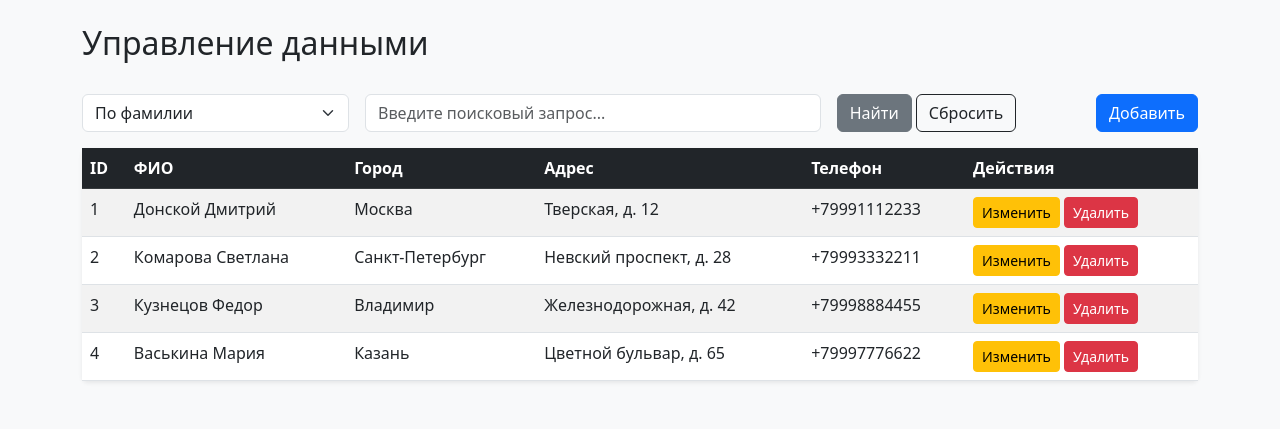
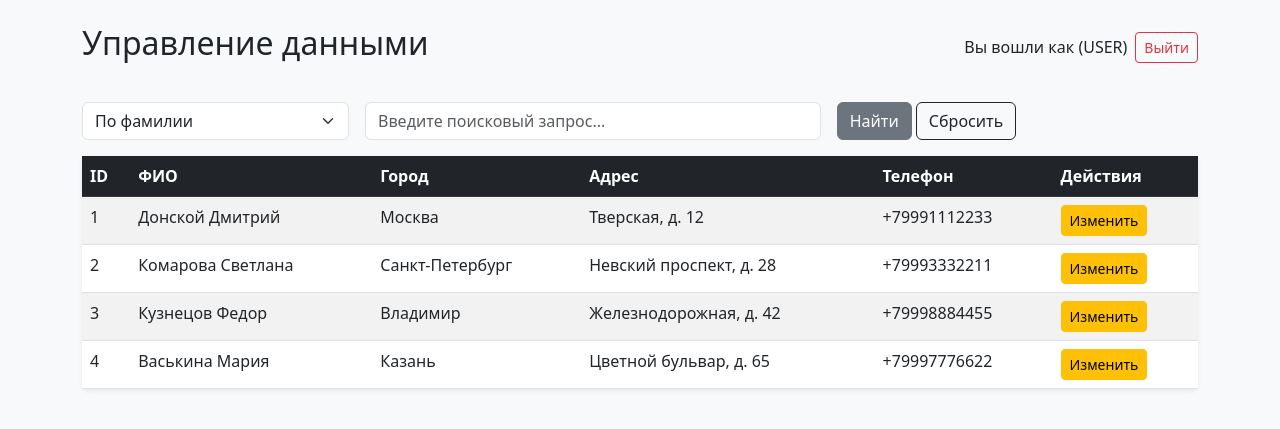
Before and after one commit to Alesya0711/RKP_lab2, a Spring Boot app: page /persons in a window 1280 px wide. Shown: the top 429 px of the page. Run offline with Spring Boot 4, Linux system fonts and the light colour scheme.

Commit message:
лабораторная №6

```diff
--- a/pom.xml
+++ b/pom.xml
@@ -52,6 +52,11 @@
 
 		<dependency>
 			<groupId>org.springframework.boot</groupId>
+			<artifactId>spring-boot-starter-security</artifactId>
+		</dependency>
+
+		<dependency>
+			<groupId>org.springframework.boot</groupId>
 			<artifactId>spring-boot-starter-jdbc</artifactId>
 		</dependency>
 		<dependency>
--- a/src/main/java/com/example/demo/controller/PersonController.java
+++ b/src/main/java/com/example/demo/controller/PersonController.java
@@ -10,6 +10,8 @@ import org.springframework.stereotype.Controller;
 import org.springframework.ui.Model;
 import org.springframework.validation.BindingResult;
 import org.springframework.web.bind.annotation.*;
+import org.springframework.security.access.AccessDeniedException;
+import org.springframework.security.core.Authentication;
 
 import java.util.Optional;
 
@@ -58,7 +60,14 @@ public class PersonController {
 
     @PostMapping("/save")
     public String savePerson(@Valid @ModelAttribute("person") Person person, BindingResult result,
-                             @RequestParam("address.city.id") Long cityId, Model model) {
+                             @RequestParam("address.city.id") Long cityId, Model model,
+                             Authentication authentication) {
+        boolean isAdmin = authentication.getAuthorities().stream()
+                .anyMatch(a -> a.getAuthority().equals("ROLE_ADMIN"));
+        if (person.getId() == null && !isAdmin) {
+            throw new AccessDeniedException("Создавать записи может только ADMIN");
+        }
+
         if (result.hasErrors()) {
             model.addAttribute("cities", cityRepository.findAll());
             return "person-form";
--- a/src/main/resources/data.sql
+++ b/src/main/resources/data.sql
@@ -19,3 +19,9 @@ VALUES ('Кузнецов', 'Федор', 'Николаевич', 'Мужско
 
 INSERT INTO persons (last_name, first_name, middle_name, gender, nationality, height, weight, birth_date, phone_number, address_id)
 VALUES ('Васькина', 'Мария', 'Викторовна', 'Женский', 'Русская', 169.0, 72.0, '2006-11-06', '+79997776622', 4);
+
+INSERT INTO users (username, password, role)
+VALUES ('admin', '$2b$10$EhS1mss7cF/mHCraYwe/ieZHypt2SpztNVgRZowrLT.CTb9mlvT2G', 'ROLE_ADMIN');
+
+INSERT INTO users (username, password, role)
+VALUES ('user', '$2b$10$Sgcmt7.jVQFMIWjJWmT3MOmf0C6l4RQi7EozH1na/dOkgemcv07H2', 'ROLE_USER');
--- a/src/main/resources/templates/persons.html
+++ b/src/main/resources/templates/persons.html
@@ -7,7 +7,14 @@
 </head>
 <body class="bg-light">
 <div class="container mt-4">
-    <h2>Управление данными</h2>
+    <div class="d-flex justify-content-between align-items-center">
+        <h2>Управление данными</h2>
+        <form th:action="@{/logout}" method="post" class="d-flex align-items-center gap-2">
+        <span>Вы вошли как <strong th:text="${currentUser}"></strong>
+              (<span th:text="${isAdmin} ? 'ADMIN' : 'USER'"></span>)</span>
+            <button type="submit" class="btn btn-outline-danger btn-sm">Выйти</button>
+        </form>
+    </div>
 
     <form th:action="@{/persons/search}" method="post" class="row g-3 my-3">
         <div class="col-md-3">
@@ -23,7 +30,7 @@
         <div class="col-md-4">
             <button type="submit" class="btn btn-secondary">Найти</button>
             <a th:href="@{/persons}" class="btn btn-outline-dark">Сбросить</a>
-            <a th:href="@{/persons/new}" class="btn btn-primary float-end">Добавить</a>
+            <a th:if="${isAdmin}" th:href="@{/persons/new}" class="btn btn-primary float-end">Добавить</a>
         </div>
     </form>
 
@@ -35,7 +42,7 @@
             <th>Город</th>
             <th>Адрес</th>
             <th>Телефон</th>
-            <th>Действия</th>
+            <th >Действия</th>
         </tr>
         </thead>
         <tbody>
@@ -45,9 +52,10 @@
             <td th:text="${p.address.city.name}"></td>
             <td th:text="${p.address.street + ', д. ' + p.address.house}"></td>
             <td th:text="${p.phoneNumber}"></td>
+
             <td>
                 <a th:href="@{'/persons/edit/' + ${p.id}}" class="btn btn-sm btn-warning">Изменить</a>
-                <a th:href="@{'/persons/delete/' + ${p.id}}" class="btn btn-sm btn-danger" onclick="return confirm('Удалить?')">Удалить</a>
+                <a th:if="${isAdmin}" th:href="@{'/persons/delete/' + ${p.id}}" class="btn btn-sm btn-danger" onclick="return confirm('Удалить?')">Удалить</a>
             </td>
         </tr>
         </tbody>
```
Also changed, not shown: src/main/resources/schema.sql (+7 -0 lines).
